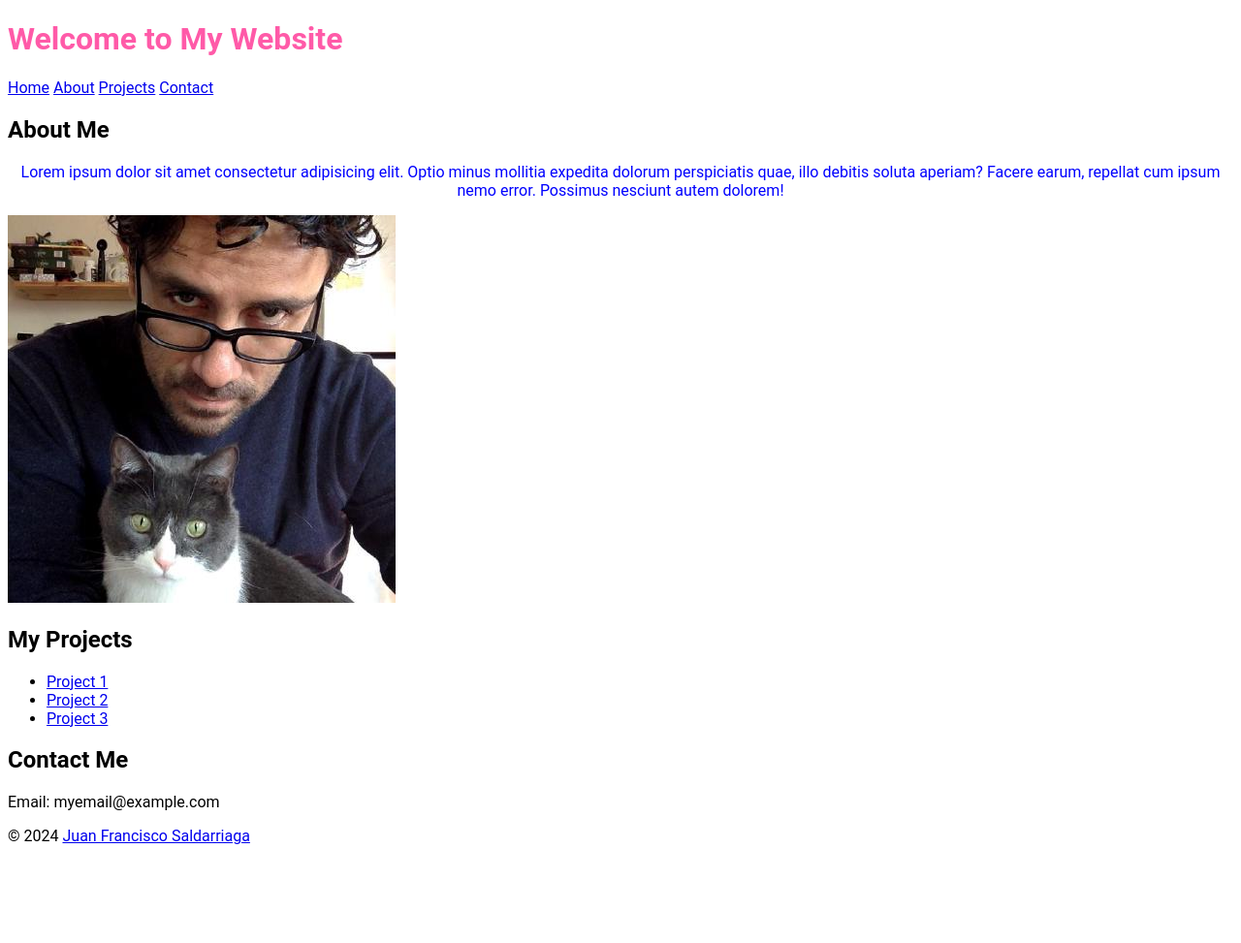
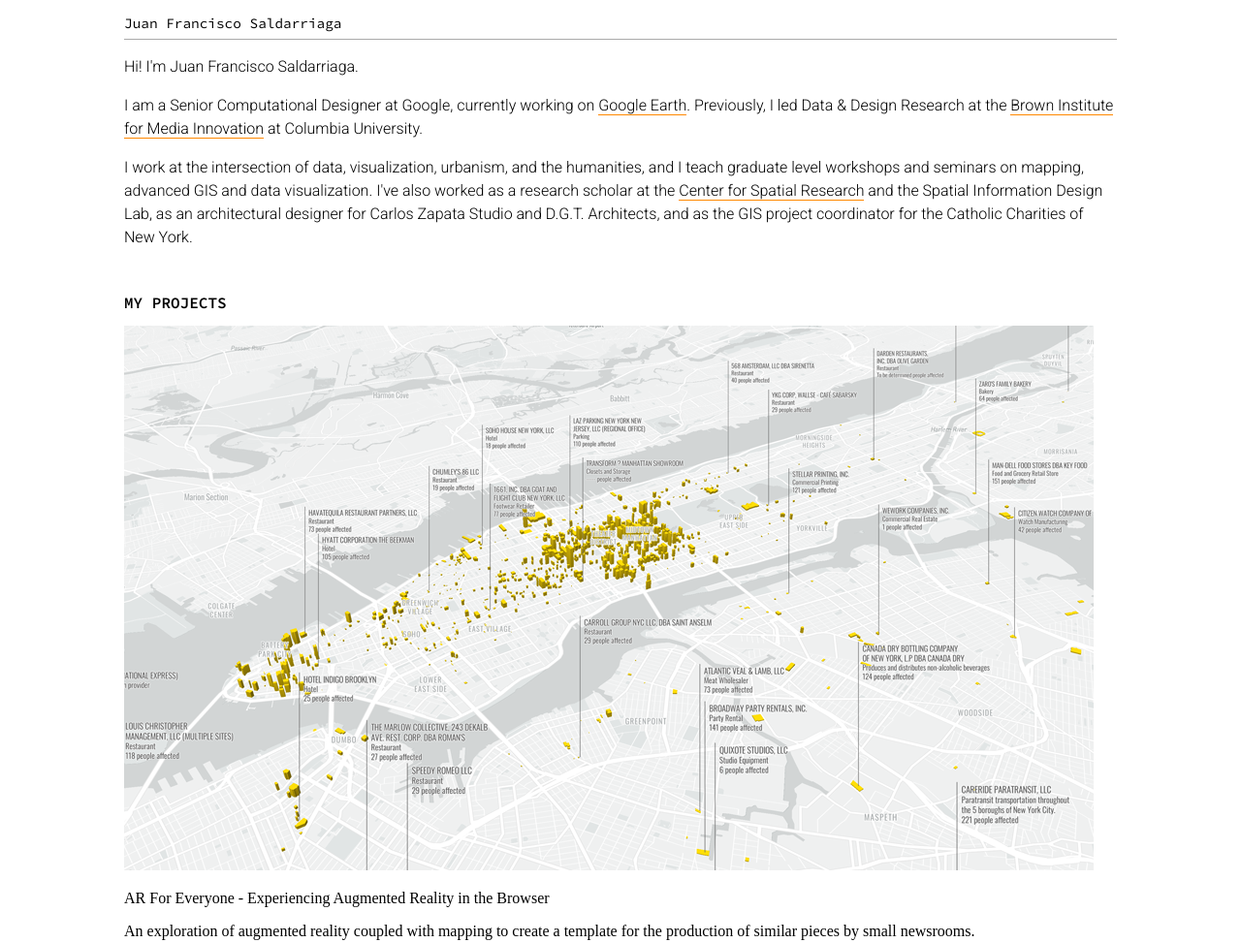
Before and after one commit to juanfrans-courses/threads-storytelling-with-maps-and-data, a plain HTML site: page 01_Work_Environments_and_Personal_Site/01_PersonalSiteDemo/index.html in a window 1280 px wide. Shown: the top 973 px of the page at 97% size. Before the commit the page ends 888 px from the top, so only its background shows below. Drawn offline with Linux system fonts and the light colour scheme.

Commit message:
updated personal site demo

```diff
--- a/01_Work_Environments_and_Personal_Site/01_PersonalSiteDemo/index.html
+++ b/01_Work_Environments_and_Personal_Site/01_PersonalSiteDemo/index.html
@@ -8,51 +8,102 @@
       name="keywords"
       content="mapping, storytelling, urban design, new york"
     />
-    <title>My Personal Website</title>
+    <title>Demo Personal Site</title>
     <link rel="stylesheet" href="style.css" />
-    <!-- Add google fonts here -->
+    <link rel="preconnect" href="https://fonts.googleapis.com" />
+    <link rel="preconnect" href="https://fonts.gstatic.com" crossorigin />
+    <link
+      href="https://fonts.googleapis.com/css2?family=Roboto:ital,wght@0,100..900;1,100..900&family=Source+Code+Pro:ital,wght@0,200..900;1,200..900&display=swap"
+      rel="stylesheet"
+    />
   </head>
   <body>
     <header>
-      <h1>Welcome to My Website</h1>
-      <nav>
-        <a href="#">Home</a>
-        <a href="#">About</a>
-        <a href="#">Projects</a>
-        <a href="#">Contact</a>
-      </nav>
+      <a
+        class="nav-title"
+        href="/01_Work_Environments_and_Personal_Site/01_PersonalSiteDemo/"
+        >Juan Francisco Saldarriaga</a
+      >
     </header>
     <main>
       <section id="about">
-        <h2>About Me</h2>
-        <p id="description">
-          Lorem ipsum dolor sit amet consectetur adipisicing elit. Optio minus
-          mollitia expedita dolorum perspiciatis quae, illo debitis soluta
-          aperiam? Facere earum, repellat cum ipsum nemo error. Possimus
-          nesciunt autem dolorem!
+        <p>Hi! I'm Juan Francisco Saldarriaga.</p>
+        <p>
+          I am a Senior Computational Designer at Google, currently working on
+          <a href="https://earth.google.com/" target="_blank">Google Earth</a>.
+          Previously, I led Data & Design Research at the
+          <a href="https://brown.columbia.edu/" target="_blank"
+            >Brown Institute for Media Innovation</a
+          >
+          at Columbia University.
         </p>
-        <img
-          src="./img/jfs_and_cat.jpeg"
-          alt="Image of Juan Francisco Saldarriaga and his cat"
-        />
+        <p>
+          I work at the intersection of data, visualization, urbanism, and the
+          humanities, and I teach graduate level workshops and seminars on
+          mapping, advanced GIS and data visualization. I've also worked as a
+          research scholar at the
+          <a href="https://c4sr.columbia.edu/" target="_blank"
+            >Center for Spatial Research</a
+          >
+          and the Spatial Information Design Lab, as an architectural designer
+          for Carlos Zapata Studio and D.G.T. Architects, and as the GIS project
+          coordinator for the Catholic Charities of New York.
+        </p>
       </section>
       <section id="projects">
         <h2>My Projects</h2>
-        <ul>
-          <li><a href="#">Project 1</a></li>
-          <li><a href="#">Project 2</a></li>
-          <li><a href="#">Project 3</a></li>
-        </ul>
-      </section>
-      <section id="contact">
-        <h2>Contact Me</h2>
-        <p>Email: myemail@example.com</p>
+        <div class="project">
+          <img
+            class="project-thumbnail"
+            src="./img/01_Thumbnails/AR_For_Everyone.png"
+            alt="Thumbnail of the project AR for Everyone"
+          />
+          <p class="project-title">
+            AR For Everyone - Experiencing Augmented Reality in the Browser
+          </p>
+          <p class="project-description">
+            An exploration of augmented reality coupled with mapping to create a
+            template for the production of similar pieces by small newsrooms.
+          </p>
+        </div>
+        <div class="project">
+          <img
+            class="project-thumbnail"
+            src="./img/01_Thumbnails/Uprooted.png"
+            alt="Thumbnail of the project Uprooted"
+          />
+          <p class="project-title">
+            Uprooted: How Newark Acquired a Medial School and Destroyed a
+            Neighborhood
+          </p>
+          <p class="project-description">
+            The story of how a neighborhood in Newark, New Jersey, was
+            transformed by "white flight" and urban renewal, and the people who
+            fought against it and suffered its consequences.
+          </p>
+        </div>
+        <div class="project">
+          <img
+            class="project-thumbnail"
+            src="./img/01_Thumbnails/MappingDataFlows.png"
+            alt="Thumbnail of the project Mapping Data Flows"
+          />
+          <p class="project-title">Mapping Data Flows</p>
+          <p class="project-description">
+            We've transformed the terms of service and data policies of Amazon,
+            Apple, Facebook and Google into a database powering an interactive
+            visualization.
+          </p>
+        </div>
       </section>
     </main>
     <footer>
-      <p>
-        &copy; 2024
-        <a href="https://juanfrans.com/">Juan Francisco Saldarriaga</a>
+      <p class="footer-text">
+        Send me a <a href="mailto:juanfrans@gmail.com">message</a> or visit
+        <a href="https://juanfrans.com/">my site</a>. |
+        <a href="https://creativecommons.org/licenses/by-nc-nd/4.0/"
+          >CC BY-NC-ND 4.0</a
+        >
       </p>
     </footer>
   </body>
--- a/01_Work_Environments_and_Personal_Site/01_PersonalSiteDemo/style.css
+++ b/01_Work_Environments_and_Personal_Site/01_PersonalSiteDemo/style.css
@@ -1,20 +1,48 @@
 body {
-    font-family: 'Roboto', sans-serif;
-  }
+  margin-right: auto;
+  margin-left: auto;
+  padding-left: 1rem;
+  padding-right: 1rem;
+  max-width: 64rem;
+}
 
-  h1 {
-    color: #FF5AA8;
-  }
+header {
+  border-top: 0px;
+  border-bottom: 1px solid #aaa;
+}
 
-  p#description {
-    color: blue;
-    text-align: center;
-  }
+a.nav-title,
+a.nav-title:visited {
+  font-family: 'Source Code Pro', monospace;
+  font-size: 0.9em;
+  font-weight: 400;
+  color: black;
+  text-decoration: none;
+  line-height: 2rem;
+}
 
-  /* p {
-    color: #000000;
-    font-family: 'Roboto', sans-serif;;
-    font-size: 1.35em;
-    font-weight: 300;
-    max-width: 900px;
-  } */
+section#about{
+  padding-bottom: 1rem;
+}
+
+#about p {
+  font-family: 'Roboto', sans-serif;
+  font-weight: 300;
+  font-size: 16px;
+  line-height: 1.5rem;
+}
+
+#about a,
+a:visited {
+  text-decoration: none;
+  color: black;
+  border-bottom: 1px solid;
+  border-color: #ff8800;
+}
+
+#projects h2 {
+  font-family: 'Source Code Pro', monospace;
+  font-size: 16px;
+  text-transform: uppercase;
+  font-weight: 600;
+}
```
Also changed, not shown: 01_Work_Environments_and_Personal_Site/01_PersonalSiteDemo/img/01_Thumbnails/AR_For_Everyone.png (added), 01_Work_Environments_and_Personal_Site/01_PersonalSiteDemo/img/01_Thumbnails/MappingDataFlows.png (added), 01_Work_Environments_and_Personal_Site/01_PersonalSiteDemo/img/01_Thumbnails/Uprooted.png (added), 1 other file.
